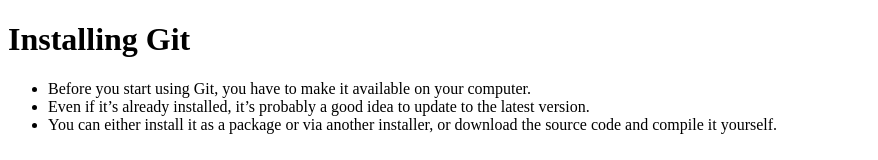
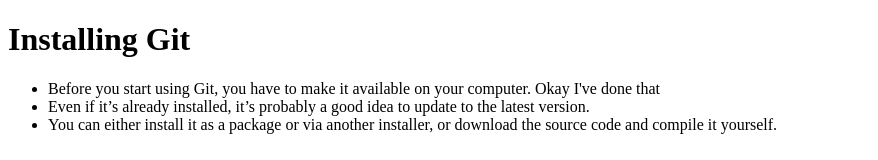
Before and after one commit to chimexy8alluvial/myschoolproject, a plain HTML site: page Installations.htm in a window 1280 px wide. Shown: the top 160 px of the page, without its empty margins (0-878 px from the left). Drawn offline with Linux system fonts and the light colour scheme.

Commit message:
firtemp first commit

```diff
--- a/Installations.htm
+++ b/Installations.htm
@@ -4,7 +4,7 @@
 
 <h1>Installing Git</h1>
 <ul>
-<li>Before you start using Git, you have to make it available on your computer.</li>
+<li>Before you start using Git, you have to make it available on your computer. Okay I've done that</li>
 <li>Even if it’s already installed, it’s probably a good idea to update to the latest version.</li>
 <li>You can either install it as a package or via another installer, or download the source code and compile it yourself.</li>
 
```
